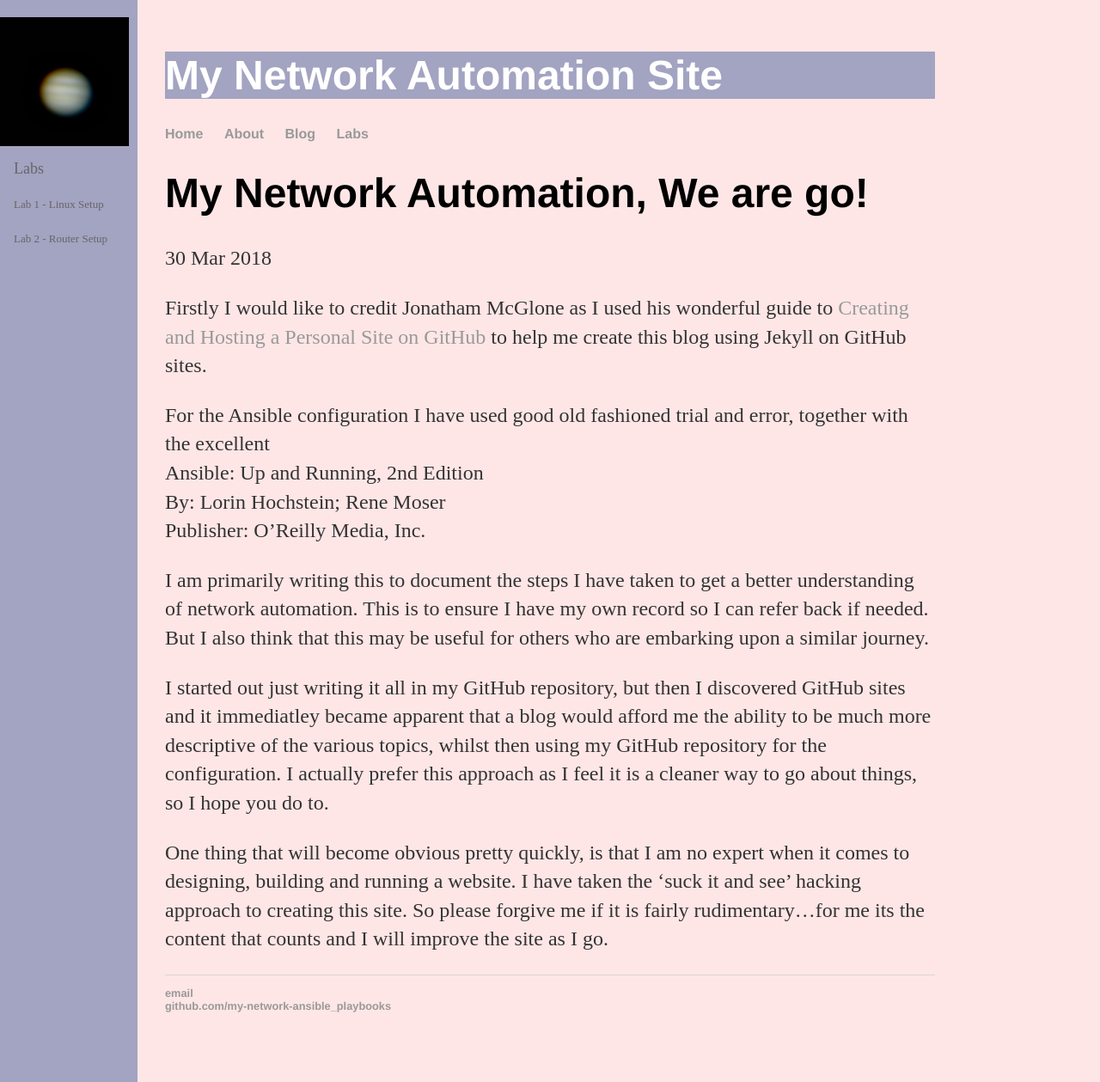
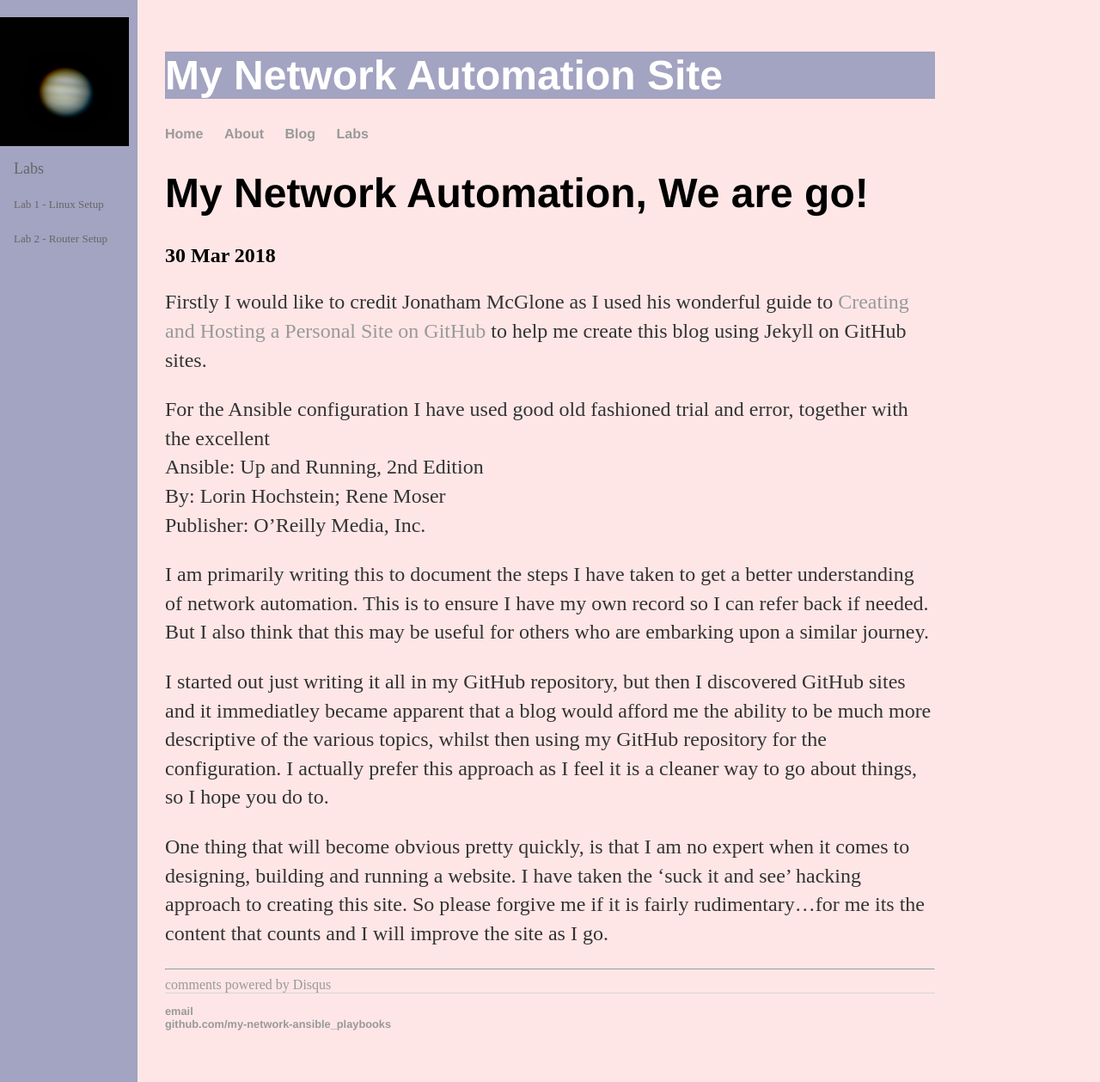
Before and after one commit to craigeowen/craigeowen.github.io, a Jekyll site: the page built from _posts/2018-03-30-We-are-go.md, in a window 1280 px wide and 1259 px high. Shown: the whole window at 86% size. Built offline with Jekyll 4.4.1, drawn with Linux system fonts in a browser that asks for light colours; comment, search, counter and statistics services are not loaded.

Commit message:
Update post.html

```diff
--- a/_layouts/post.html
+++ b/_layouts/post.html
@@ -1,9 +1,37 @@
 ---
 layout: default
+notes: active
 ---
+<!-- Code befor I added Disqus
 <h1>{{ page.title }}</h1>
 <p class="meta">{{ page.date | date_to_string }}</p>
 
 <div class="post">
   {{ content }}
 </div>
+-->
+
+<div class="notes">
+		<div class="note single">
+			<h1 class="title">{{ page.title }}</h1>
+
+			<h2 class="date"><info datetime="{{ page.date }}">
+				{{ page.date | date_to_string }} {% if page.author %} by {{ page.author }} {% endif %}
+			</info></h2>
+			<!-- Post content -->
+			<div class="notebody">
+				{{ content }}
+			</div>
+			<!-- Post info -->
+			<div class="noteinfo">
+			<!-- include some categories and tags maybe? -->
+			</div>
+
+			<hr>
+
+			<!-- Post comments -->
+			<div class="notecomments">
+				{% include disqus.html %}
+			</div>
+		</div><!-- / .note .single -->
+</div><!-- /.notes -->
```
